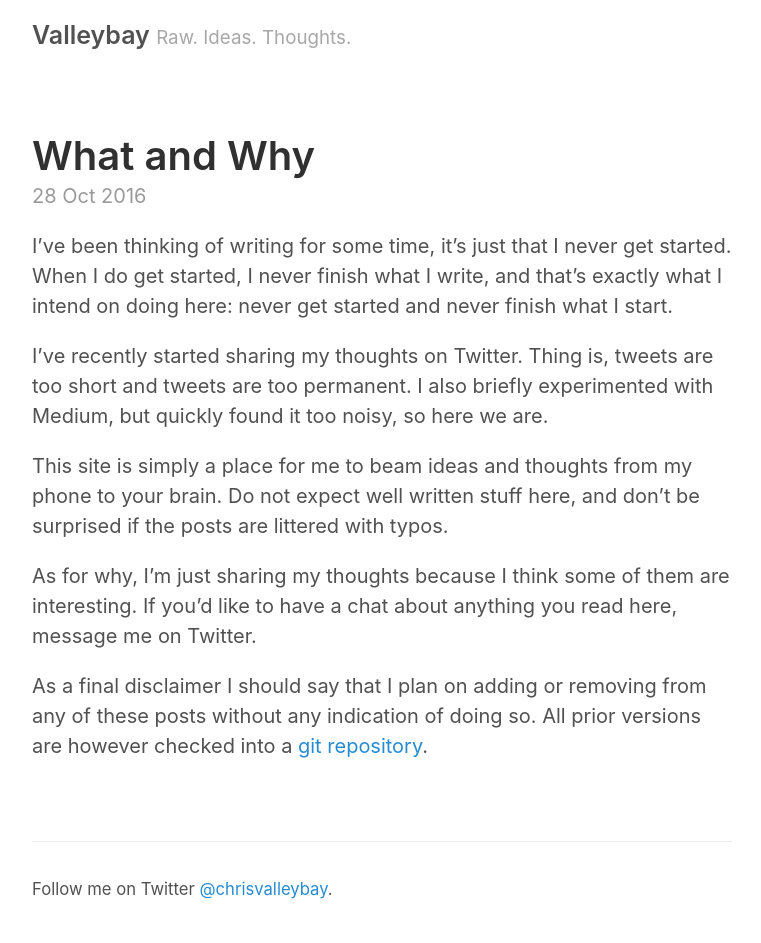
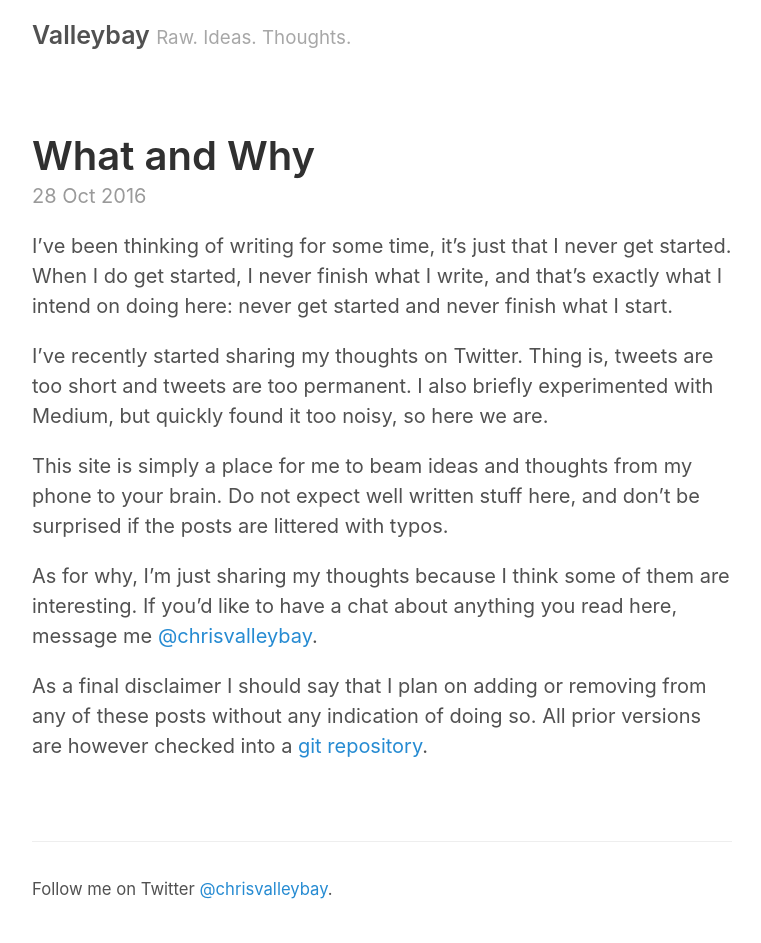
Before and after one commit to valleybay/valleybay.github.io, a Jekyll site: the page built from _posts/2016-10-28-what-and-why.md, in a window 1280 px wide. Shown: the whole page, without its empty margins (258-1019 px from the left). Built offline with Jekyll 4.4.1, drawn with Linux system fonts in a browser that asks for light colours.

Commit message:
Added link to Twitter

```diff
--- a/_posts/2016-10-28-what-and-why.md
+++ b/_posts/2016-10-28-what-and-why.md
@@ -8,6 +8,6 @@ I’ve recently started sharing my thoughts on Twitter. Thing is, tweets are too
 
 This site is simply a place for me to beam ideas and thoughts from my phone to your brain. Do not expect well written stuff here, and don’t be surprised if the posts are littered with typos.
 
-As for why, I’m just sharing my thoughts because I think some of them are interesting. If you’d like to have a chat about anything you read here, message me on Twitter.
+As for why, I’m just sharing my thoughts because I think some of them are interesting. If you’d like to have a chat about anything you read here, message me [@chrisvalleybay](https://twitter.com/chrisvalleybay).
 
 As a final disclaimer I should say that I plan on adding or removing from any of these posts without any indication of doing so. All prior versions are however checked into a [git repository](https://github.com/valleybay/valleybay.github.io).
```
